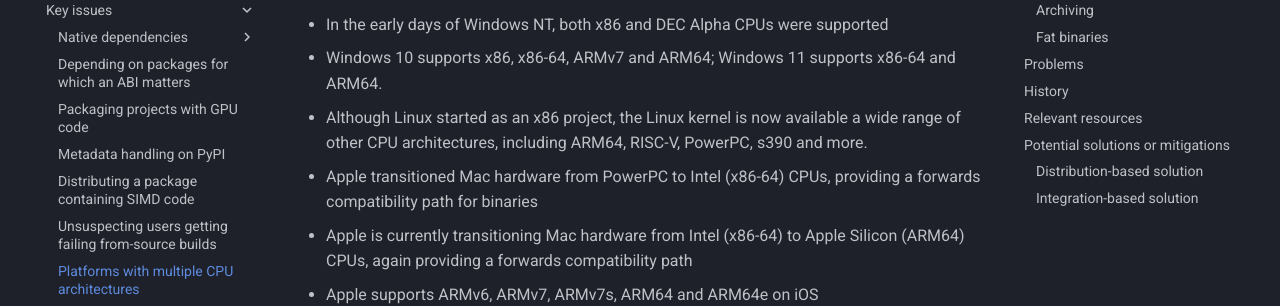
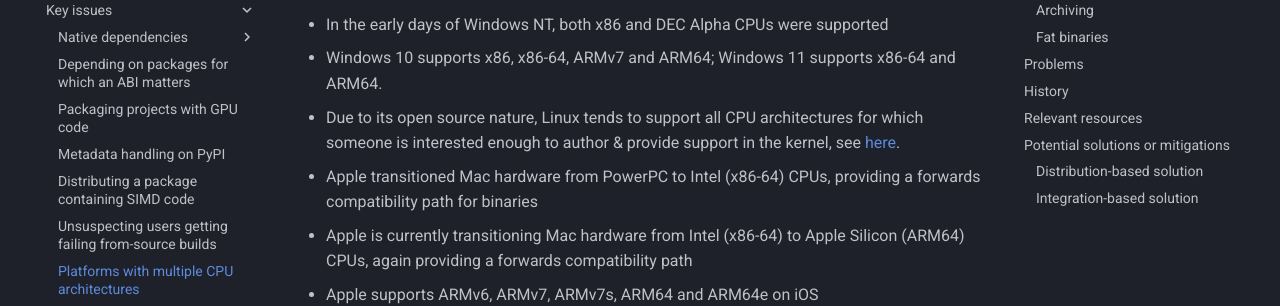
Before and after one commit to pypackaging-native/pypackaging-native, an MkDocs documentation site: the page built from docs/key-issues/multiple_architectures.md, in a window 1280 px wide and 900 px high, scrolled down 462 px. Shown: the part 152-458 px from the top of the window. Built offline with MkDocs 1.6.1 and Material for MkDocs 9.7.7, drawn with Linux system fonts in a browser that asks for light colours; comment, search, counter and statistics services are not loaded.

Commit message:
Expand note about Linux support.
Co-authored-by: h-vetinari <h.vetinari@gmx.com>

```diff
--- a/docs/key-issues/multiple_architectures.md
+++ b/docs/key-issues/multiple_architectures.md
@@ -23,9 +23,9 @@ are supported:
 * In the early days of Windows NT, both x86 and DEC Alpha CPUs were supported
 * Windows 10 supports x86, x86-64, ARMv7 and ARM64; Windows 11 supports x86-64
   and ARM64.
-* Although Linux started as an x86 project, the Linux kernel is now available a
-  wide range of other CPU architectures, including ARM64, RISC-V, PowerPC, s390
-  and more.
+* Due to its open source nature, Linux tends to support all CPU architectures for
+  which someone is interested enough to author & provide support in the kernel,
+  see [here](https://en.wikipedia.org/wiki/List_of_Linux-supported_computer_architectures).
 * Apple transitioned Mac hardware from PowerPC to Intel (x86-64) CPUs, providing
   a forwards compatibility path for binaries
 * Apple is currently transitioning Mac hardware from Intel (x86-64) to
```
